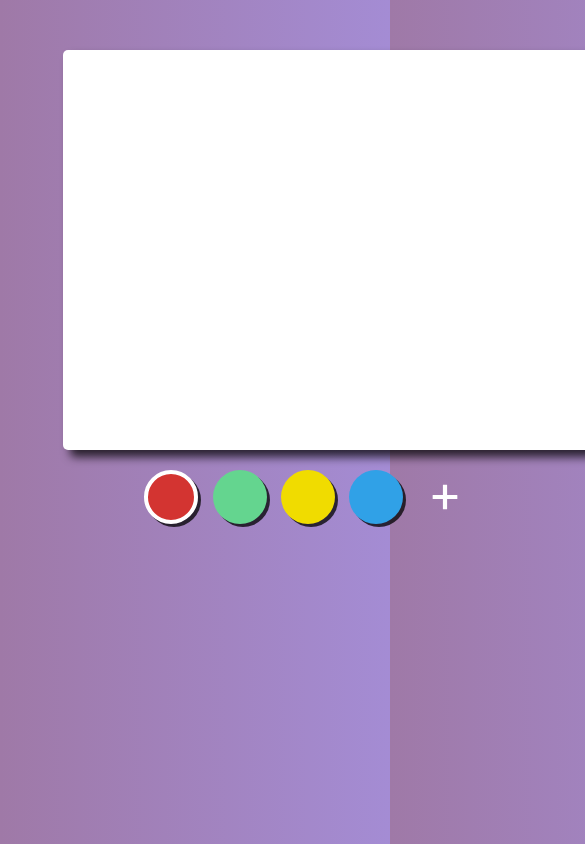
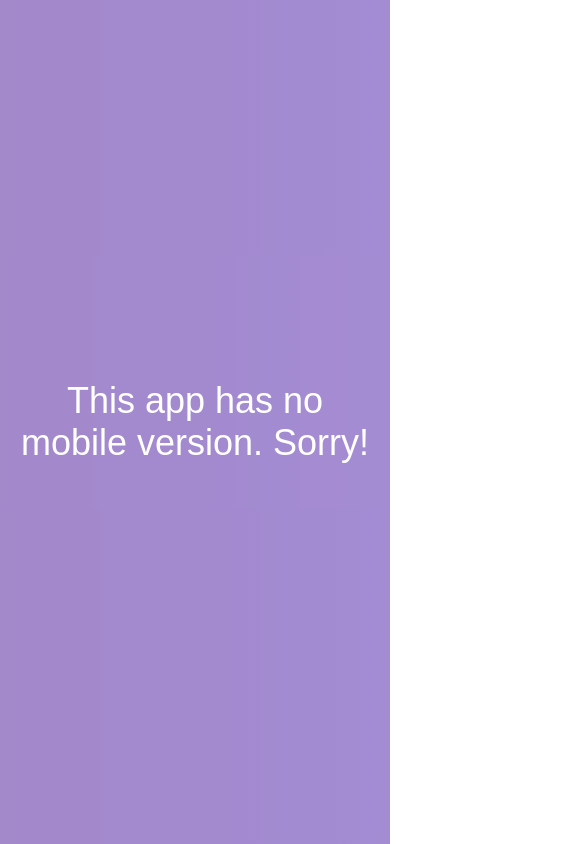
Before and after one commit to AndreaBarghigiani/canvas, a plain HTML site: page app/index.html in a window 390 px wide. Shown: the top 844 px of the page, 585 px wide, since content can reach past the window. Drawn offline with Linux system fonts and the light colour scheme.

Commit message:
:lipstick: Info on smaller screens

```diff
--- a/app/index.html
+++ b/app/index.html
@@ -16,6 +16,9 @@
     <![endif]-->
 </head>
 <body>
+<div class="overlay">
+    <p class="mobile-info">This app has no mobile version. Sorry!</p>
+</div>
 <div class="wrap">
     <canvas class="drawing-area" width="600" height="400"></canvas>
     <div class="clear">
--- a/app/scss/_drawing.scss
+++ b/app/scss/_drawing.scss
@@ -3,6 +3,31 @@
 body {
   @include gradient($primary, $secondary, 'horizontal');
   font-family: sans-serif;
+  max-width: 100%;
+}
+
+.overlay {
+  display: none;
+
+  @media screen and (max-width: 850px) {
+    align-items: center;
+    background: rgba($secondary, .8);
+    bottom: 0;
+    display: flex;
+    justify-content: center;
+    left: 0;
+    position: fixed;
+    right: 0;
+    top: 0;
+
+    .mobile-info {
+      align-self: center;
+      color: $light;
+      font-size: 36px;
+      max-width: 90%;
+      text-align: center;
+    }
+  }
 }
 
 .drawing-area {
@@ -15,11 +40,16 @@ body {
 }
 
 .controls {
+  display: none;
+
+  @media screen and (min-width: 850px) {
     border-radius: 5px;
+    display: block;
     margin: 0 auto;
     min-height: 60px;
     overflow: hidden;
     width: 600px;
+  }
 }
 
 .colors-list {
@@ -73,9 +103,14 @@ body {
 }
 
 .wrap {
+  display: none;
+
+  @media screen and (min-width: 850px) {
+    display: block;
     margin: 0 auto;
     position: relative;
     width: 710px;
+  }
 }
 
 // Tooltips - clear and save
@@ -103,9 +138,11 @@ body {
   height: 35px;
   opacity: .3;
   width: 35px;
+
   &:focus {
     outline: none;
   }
+
   &:hover {
     opacity: 1;
   }
```
Also changed, not shown: app/css/application.css, 1 other file. Lines whose indentation alone changed are shown as unchanged.
